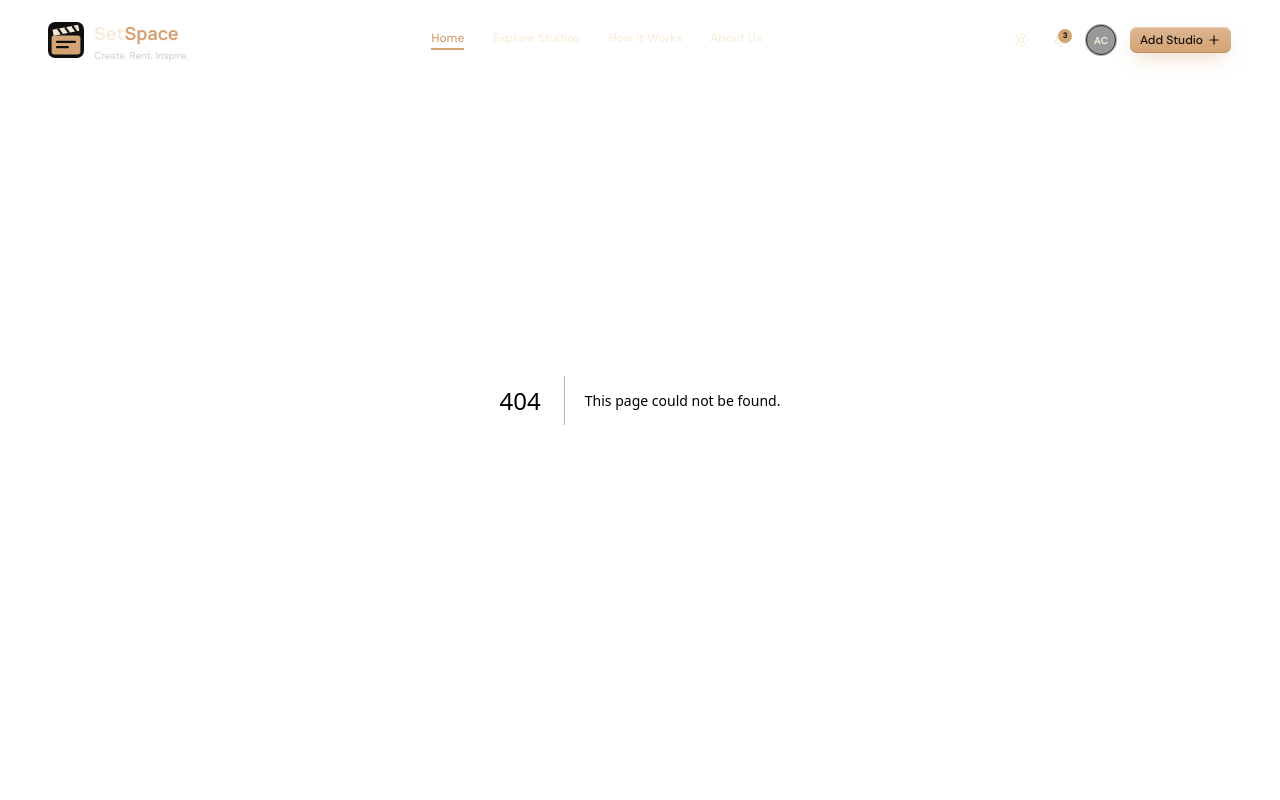
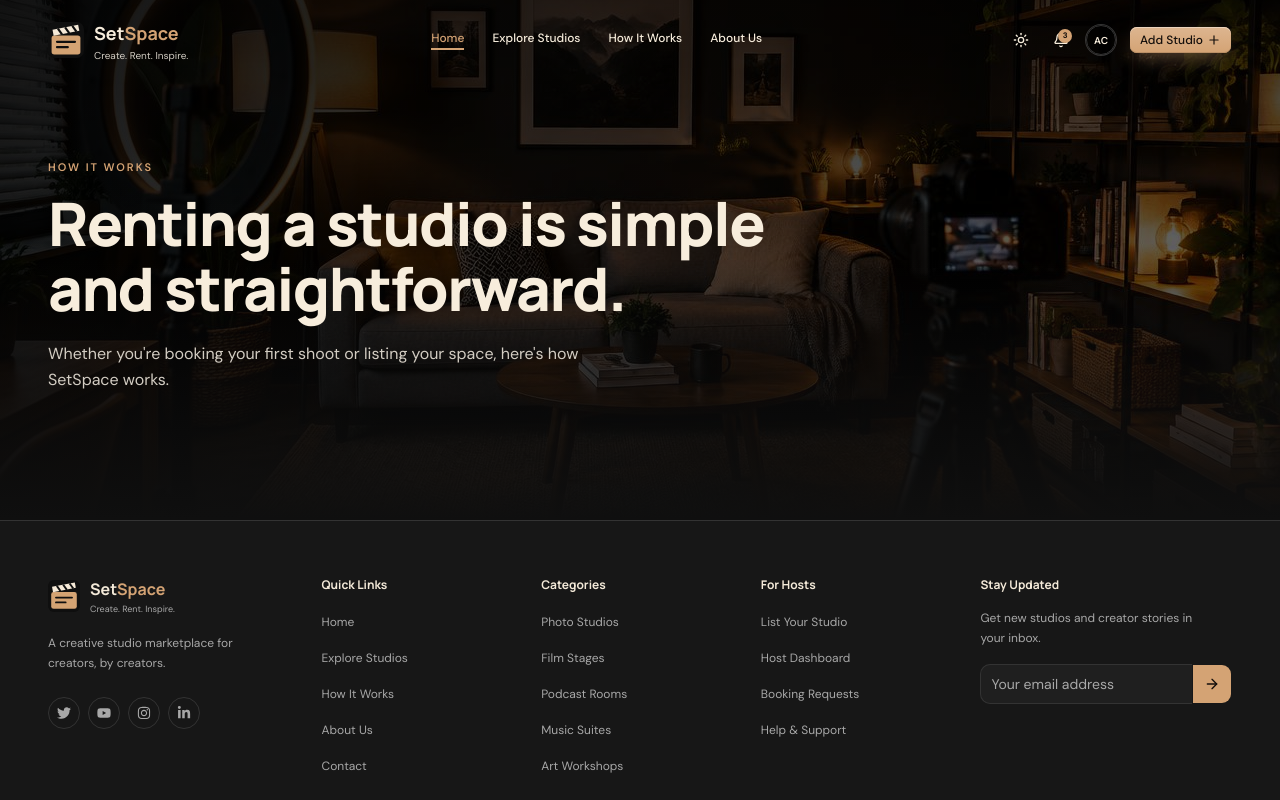
Before and after one commit to mehrabislam00/Set-Space, a Next.js app: page /how-it-works in a window 1280 px wide. Before the commit this address had no page. Shown: the top 800 px of the page. Built offline with nearby package versions, Linux system fonts and the light colour scheme.

Commit message:
feat: add How It Works page and PageBanner component for enhanced user guidance

```diff
--- /dev/null
+++ b/app/how-it-works/page.tsx
@@ -0,0 +1,30 @@
+import type { Metadata } from "next"
+
+import studioContent from "@/assets/studio-content.jpg"
+import { PageBanner } from "@/components/How It Works/Page-banner"
+
+
+export const metadata: Metadata = {
+  title: "How It Works — SetSpace",
+  description:
+    "Whether you're booking your first shoot or listing your space, here's how SetSpace works.",
+}
+
+export default function HowItWorksPage() {
+  return (
+    <main className="relative">
+
+
+      <PageBanner
+        eyebrow="How it works"
+        title="Renting a studio is simple and straightforward."
+        description="Whether you're booking your first shoot or listing your space, here's how SetSpace works."
+        image={studioContent}
+        imageAlt="Cozy content studio with a sofa, ring light and camera"
+      />
+
+      {/* add the next sections of this page here */}
+
+    </main>
+  )
+}
--- /dev/null
+++ b/components/How It Works/Page-banner.tsx
@@ -0,0 +1,51 @@
+import Image, { type StaticImageData } from "next/image"
+import { Container } from "../Container/Container"
+
+
+type PageBannerProps = {
+  eyebrow: string
+  title: string
+  description?: string
+  image: StaticImageData
+  imageAlt: string
+}
+
+/** Reusable inner-page banner (How It Works, Explore Studios, About ...). */
+export function PageBanner({
+  eyebrow,
+  title,
+  description,
+  image,
+  imageAlt,
+}: PageBannerProps) {
+  return (
+    <section className="relative isolate flex min-h-[460px] items-center overflow-hidden bg-background md:min-h-[520px]">
+      <Image
+        src={image}
+        alt={imageAlt}
+        fill
+        priority
+        sizes="100vw"
+        className="-z-20 object-cover"
+      />
+      {/* darkening layers keep the text readable in both themes */}
+      <div className="absolute inset-0 -z-10 bg-black/60" />
+      <div className="absolute inset-0 -z-10 bg-gradient-to-r from-black/70 via-black/20 to-transparent" />
+      <div className="absolute inset-0 -z-10 bg-gradient-to-t from-background via-transparent to-black/40" />
+
+      <Container className="pt-28 pb-20">
+        <p className="mb-4 text-[11px] font-semibold tracking-[0.18em] text-primary uppercase">
+          {eyebrow}
+        </p>
+        <h1 className="max-w-3xl font-heading text-4xl leading-[1.08] font-extrabold tracking-tight text-photo sm:text-5xl lg:text-6xl">
+          {title}
+        </h1>
+        {description && (
+          <p className="mt-5 max-w-xl text-base leading-relaxed text-photo-muted">
+            {description}
+          </p>
+        )}
+      </Container>
+    </section>
+  )
+}
```
